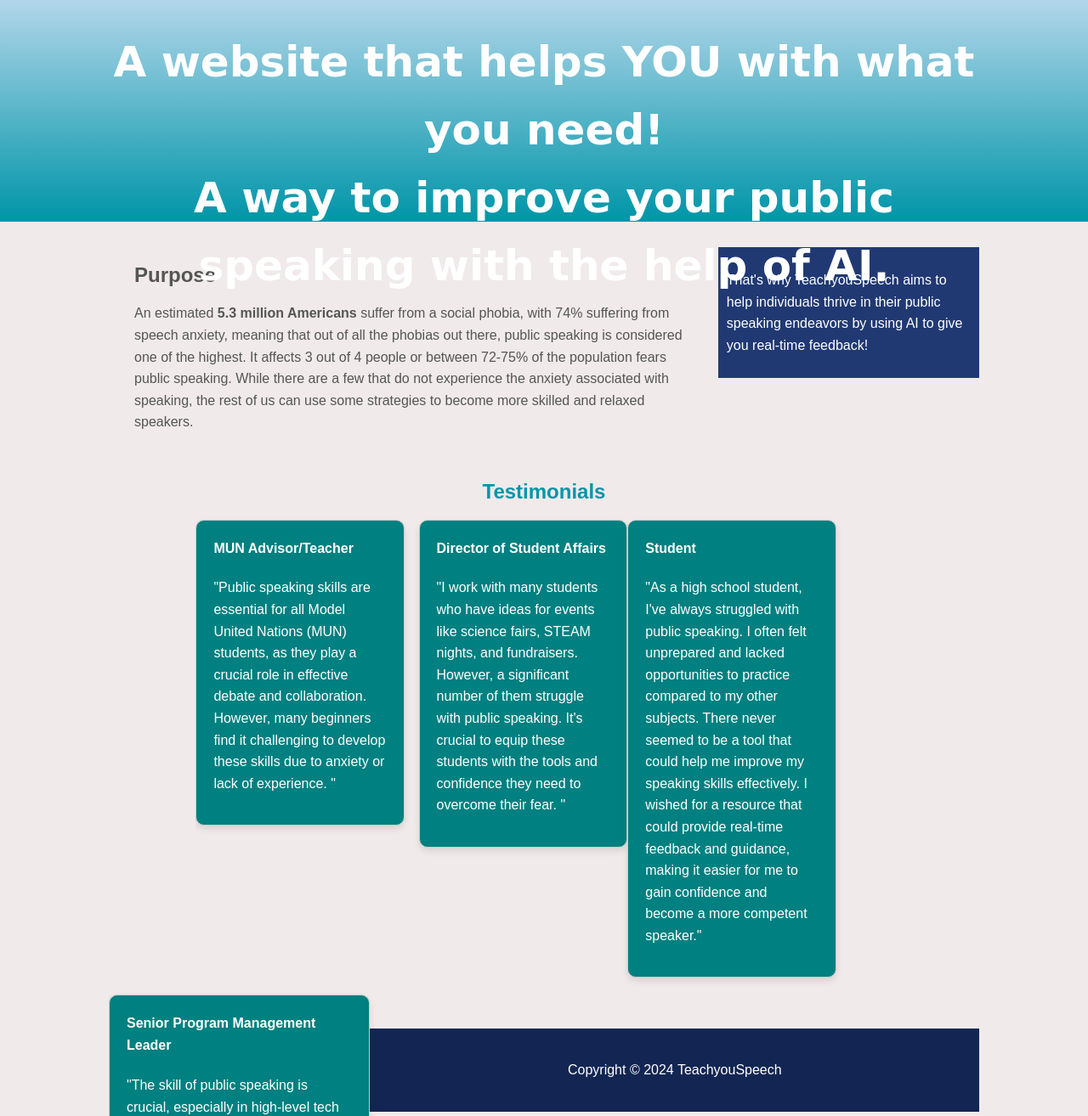
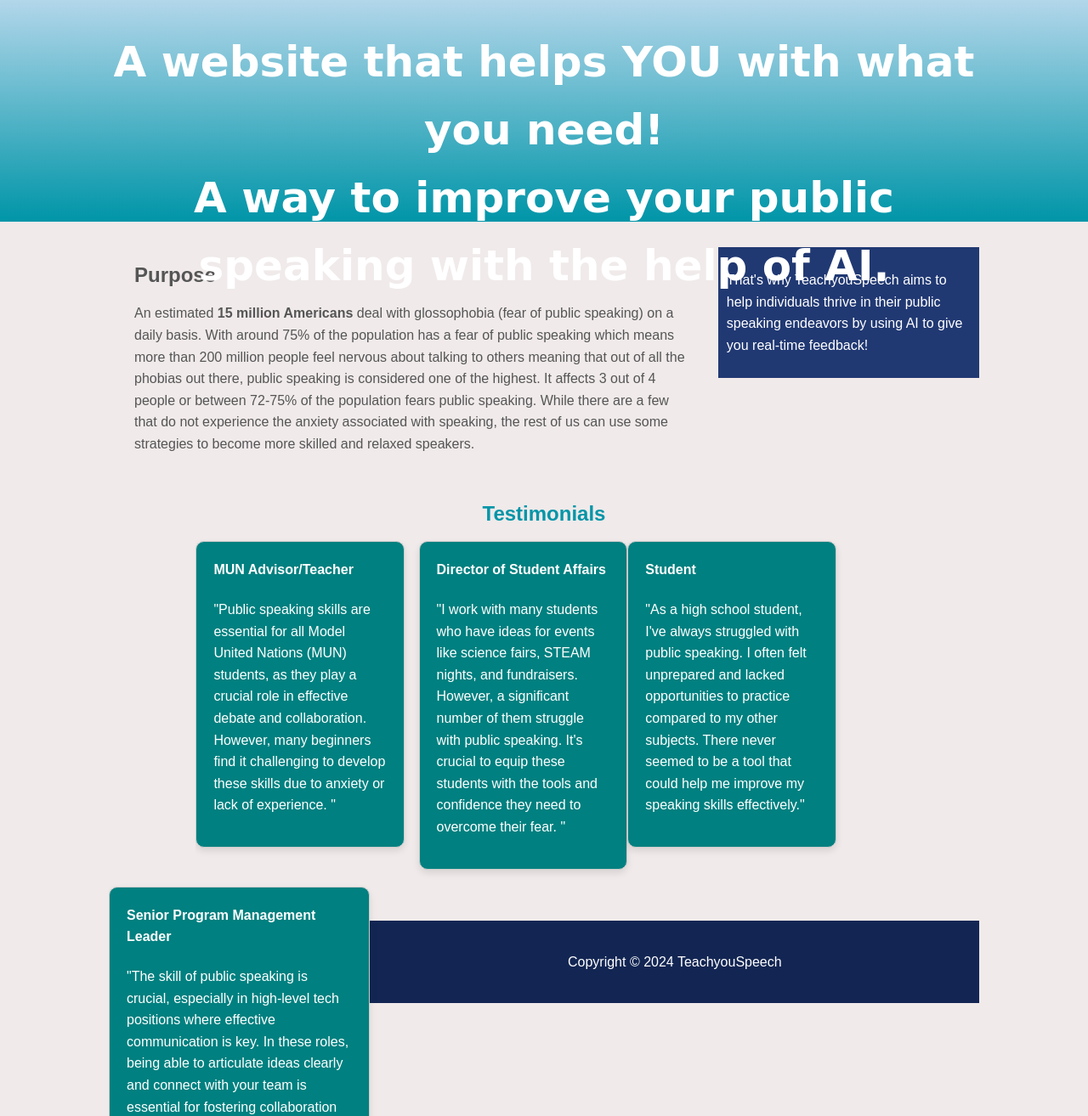
Before and after one commit to lybahk/TeachyouSpeech, a plain HTML site: page index.html in a window 1280 px wide. Shown: the part 205-1519 px from the top of the page at 85% size. Drawn offline with Linux system fonts and the light colour scheme; a script that the page names is missing.

Commit message:
index.html

```diff
--- a/index.html
+++ b/index.html
@@ -40,7 +40,7 @@
     <section id="main">
       <h1>Purpose</h1>
       <p>
-        An estimated <strong>5.3 million Americans</strong> suffer from a social phobia, with 74% suffering from speech anxiety, meaning that out of all the phobias out there, public speaking is considered one of the highest. It affects 3 out of 4 people or between 72-75% of the population fears public speaking. While there are a few that do not experience the anxiety associated with speaking, the rest of us can use some strategies to become more skilled and relaxed speakers.
+        An estimated <strong>15 million Americans</strong> deal with glossophobia (fear of public speaking) on a daily basis. With around 75% of the population has a fear of public speaking which means more than 200 million people feel nervous about talking to others meaning that out of all the phobias out there, public speaking is considered one of the highest. It affects 3 out of 4 people or between 72-75% of the population fears public speaking. While there are a few that do not experience the anxiety associated with speaking, the rest of us can use some strategies to become more skilled and relaxed speakers.
       </p>
     </section>
 
@@ -65,7 +65,7 @@
 
         <div class="block">
           <h4>Student</h4>
-          <p>"As a high school student, I've always struggled with public speaking. I often felt unprepared and lacked opportunities to practice compared to my other subjects. There never seemed to be a tool that could help me improve my speaking skills effectively. I wished for a resource that could provide real-time feedback and guidance, making it easier for me to gain confidence and become a more competent speaker."</p>
+          <p>"As a high school student, I've always struggled with public speaking. I often felt unprepared and lacked opportunities to practice compared to my other subjects. There never seemed to be a tool that could help me improve my speaking skills effectively."</p>
         </div>
       </section>
     </div>
@@ -81,3 +81,5 @@
 
     <script src="script.js"></script>
 </body>
+
+</html>
```
